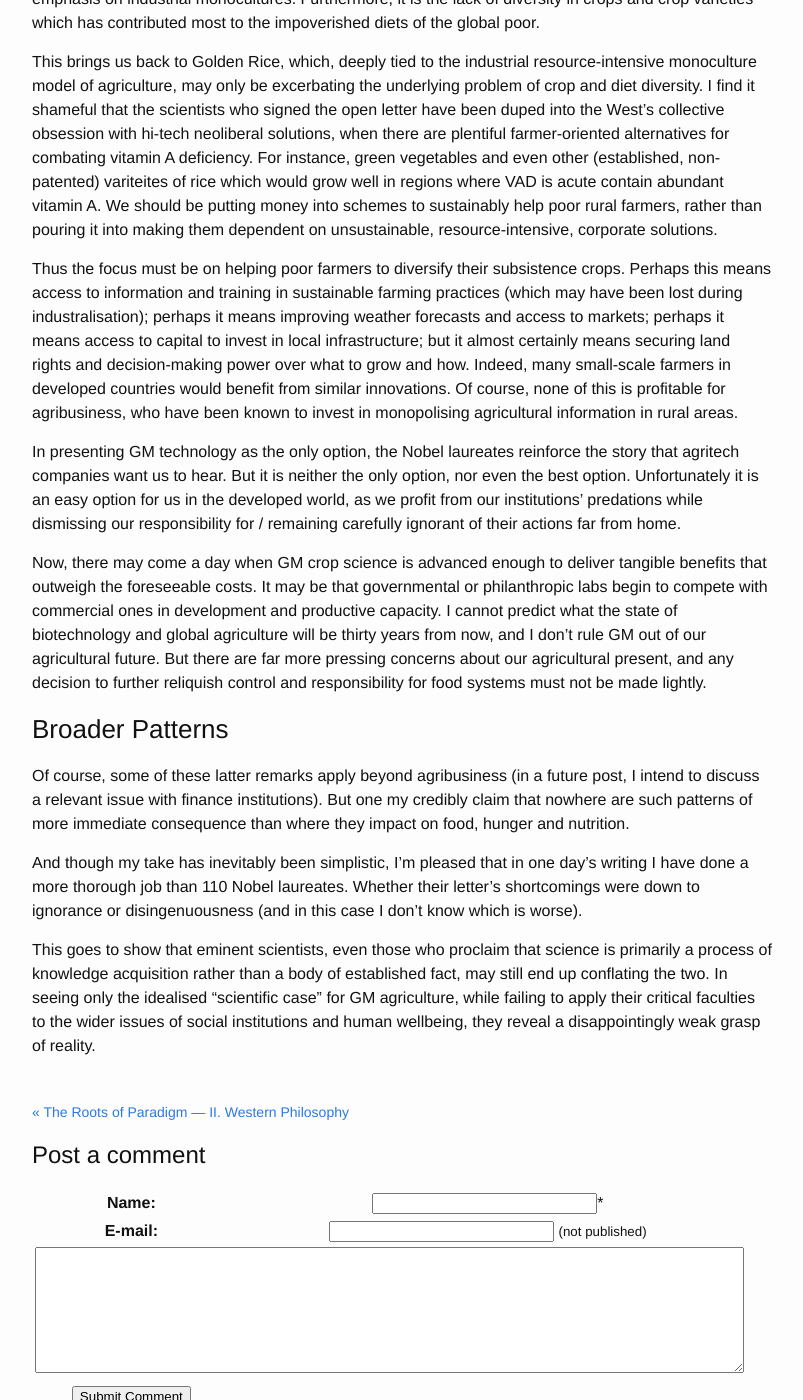
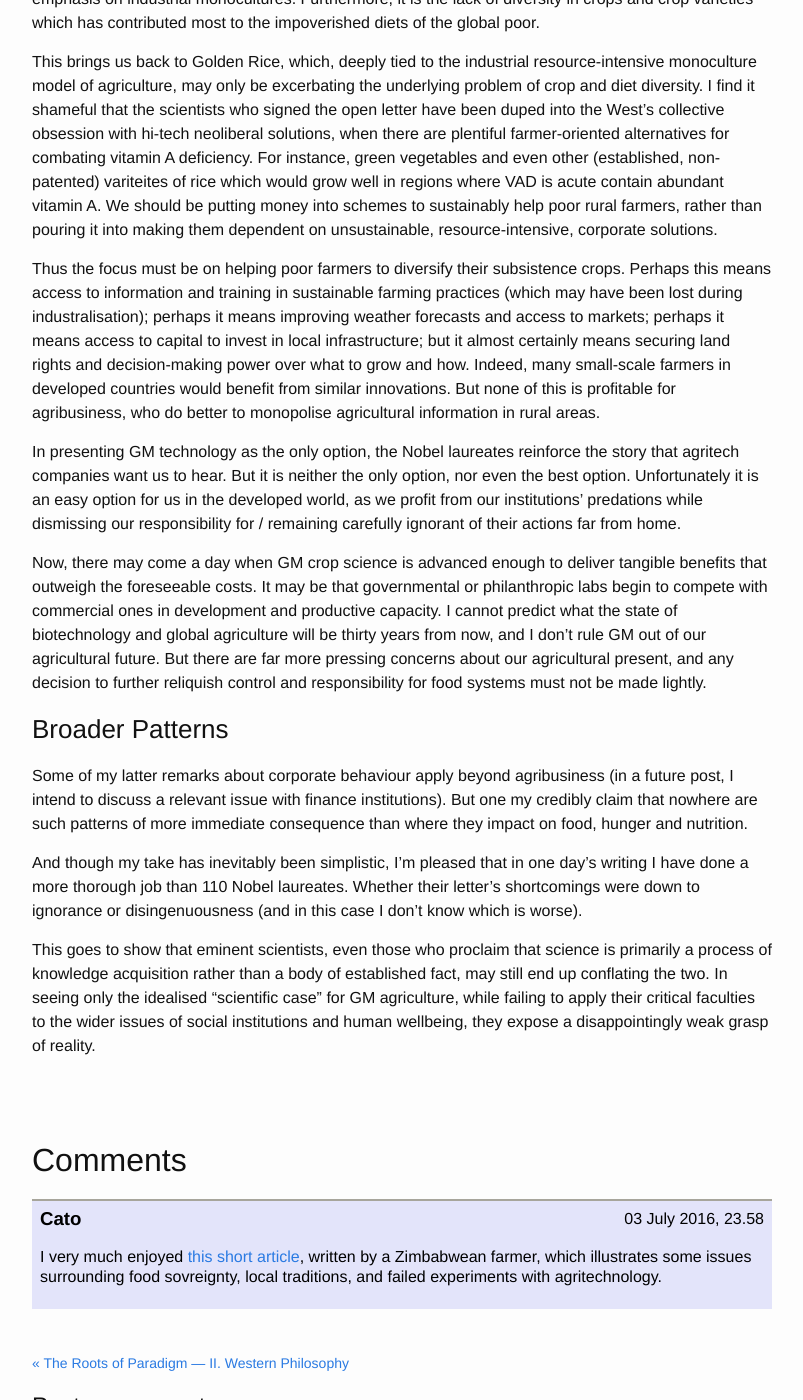
Before and after one commit to Allium/WithoutHeadOrFoot, a Jekyll site: the page built from _posts/2016-07-02-Genetically-Engineered-Straw.md, in a window 1280 px wide and 1400 px high, scrolled down 5070 px. Shown: the whole window, without its empty margins (238-1041 px from the left). Built offline with Jekyll 4.4.1, drawn with Linux system fonts in a browser that asks for light colours; comment, search, counter and statistics services are not loaded.

Commit message:
GMO added comment

```diff
--- a/_posts/2016-07-02-Genetically-Engineered-Straw.md
+++ b/_posts/2016-07-02-Genetically-Engineered-Straw.md
@@ -186,7 +186,7 @@ Soil health in particular has been severely hit by excessive use of such agriche
 
 This brings us back to Golden Rice, which, deeply tied to the industrial resource-intensive monoculture model of agriculture, may only be excerbating the underlying problem of crop and diet diversity. I find it shameful that the scientists who signed the open letter have been duped into the West's collective obsession with hi-tech neoliberal solutions, when there are plentiful farmer-oriented alternatives for combating vitamin A deficiency. For instance, green vegetables and even other (established, non-patented) variteites of rice which would grow well in regions where VAD is acute contain abundant vitamin A. We should be putting money into schemes to sustainably help poor rural farmers, rather than pouring it into making them dependent on unsustainable, resource-intensive, corporate solutions.
 
-Thus the focus must be on helping poor farmers to diversify their subsistence crops. Perhaps this means access to information and training in sustainable farming practices (which may have been lost during industralisation); perhaps it means improving weather forecasts and access to markets; perhaps it means access to capital to invest in local infrastructure; but it almost certainly means securing land rights and decision-making power over what to grow and how. Indeed, many small-scale farmers in developed countries would benefit from similar innovations. Of course, none of this is profitable for agribusiness, who have been known to invest in monopolising agricultural information in rural areas.
+Thus the focus must be on helping poor farmers to diversify their subsistence crops. Perhaps this means access to information and training in sustainable farming practices (which may have been lost during industralisation); perhaps it means improving weather forecasts and access to markets; perhaps it means access to capital to invest in local infrastructure; but it almost certainly means securing land rights and decision-making power over what to grow and how. Indeed, many small-scale farmers in developed countries would benefit from similar innovations. But none of this is profitable for agribusiness, who do better to  monopolise agricultural information in rural areas.
 
 In presenting GM technology as the only option, the Nobel laureates reinforce the story that agritech companies want us to hear. But it is neither the only option, nor even the best option. Unfortunately it is an easy option for us in the developed world, as we profit from our institutions' predations while dismissing our responsibility for / remaining carefully ignorant of their actions far from home.
 
@@ -196,12 +196,24 @@ Now, there may come a day when GM crop science is advanced enough to deliver tan
 
 ### Broader Patterns
 
-Of course, some of these latter remarks apply beyond agribusiness (in a future post, I intend to discuss a relevant issue with finance institutions). But one my credibly claim that nowhere are such patterns of more immediate consequence than where they impact on food, hunger and nutrition.
+Some of my latter remarks about corporate behaviour apply beyond agribusiness (in a future post, I intend to discuss a relevant issue with finance institutions). But one my credibly claim that nowhere are such patterns of more immediate consequence than where they impact on food, hunger and nutrition.
 
 And though my take has inevitably been simplistic, I'm pleased that in one day's writing I have done a more thorough job than 110 Nobel laureates. Whether their letter's shortcomings were down to ignorance or disingenuousness (and in this case I don't know which is worse).
 
-This goes to show that eminent scientists, even those who proclaim that science is primarily a process of knowledge acquisition rather than a body of established fact, may still end up conflating the two. In seeing only the idealised "scientific case" for GM agriculture, while failing to apply their critical faculties to the wider issues of social institutions and human wellbeing, they reveal a disappointingly weak grasp of reality.
+This goes to show that eminent scientists, even those who proclaim that science is primarily a process of knowledge acquisition rather than a body of established fact, may still end up conflating the two. In seeing only the idealised "scientific case" for GM agriculture, while failing to apply their critical faculties to the wider issues of social institutions and human wellbeing, they expose a disappointingly weak grasp of reality.
 
-<!--
-GP vandalism
- -->
+
+<!-- ====================================================================== -->
+<!-- ====================================================================== -->
+
+<br><br>
+<h2>Comments</h2>
+
+<div class="comment" style="background-color: #E3E4FA;">
+    <span class="name">Cato</span>
+    <span class="date">03 July 2016, 23.58</span>
+<br>
+    <br>
+	<p>I very much enjoyed <a href="http://viacampesina.org/en/index.php/main-issues-mainmenu-27/biodiversity-and-genetic-resources-mainmenu-37/2090-opinion-traditional-crops-keep-our-culture-alive">this short article</a>, written by a Zimbabwean farmer, which illustrates some issues surrounding food sovreignty, local traditions, and failed experiments with agritechnology.
+	</p>
+</div>
```
Also changed, not shown: _posts/2016-04-19-Skirts-and-Trousers.md (+1 -1 lines).
